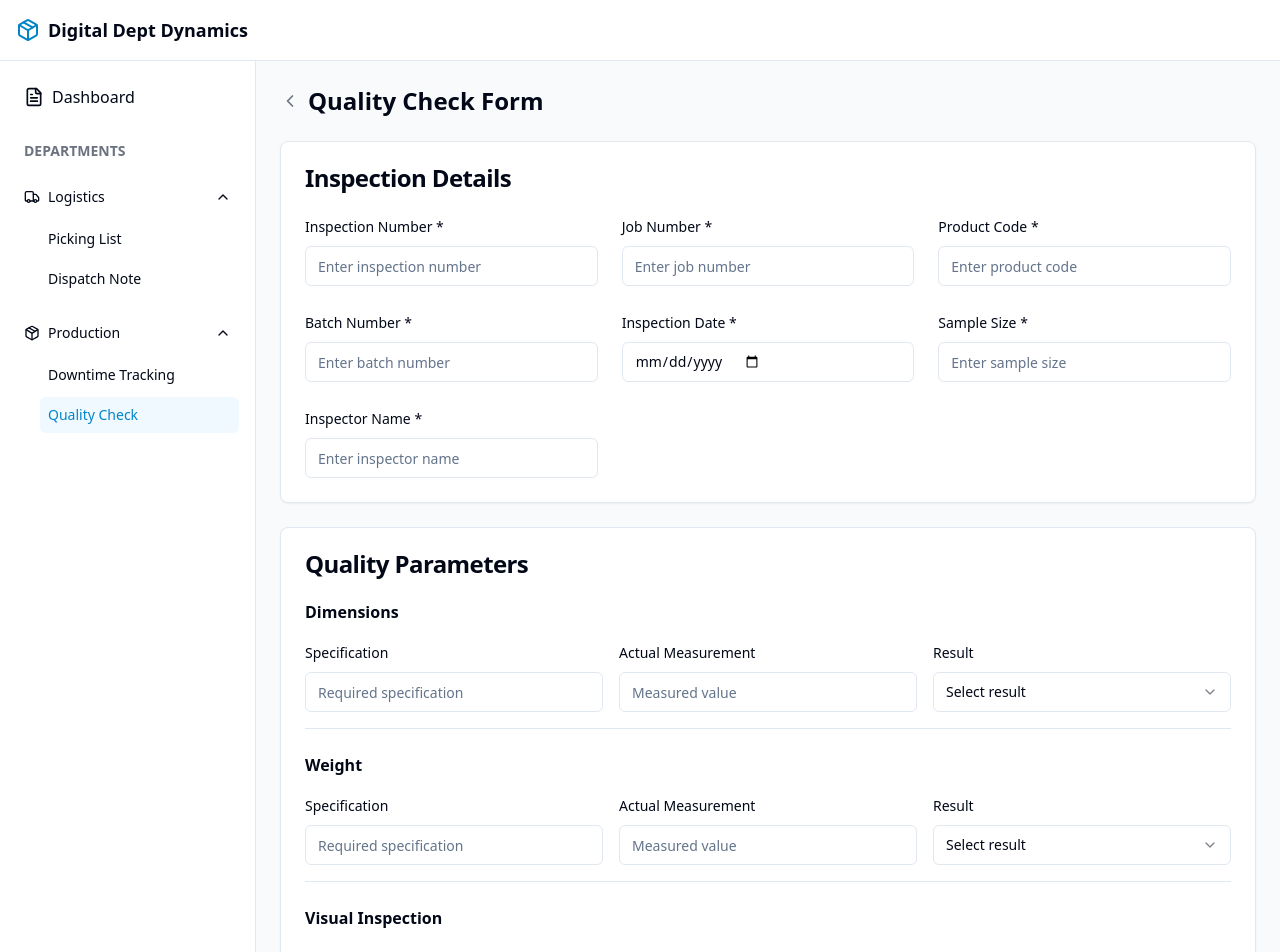
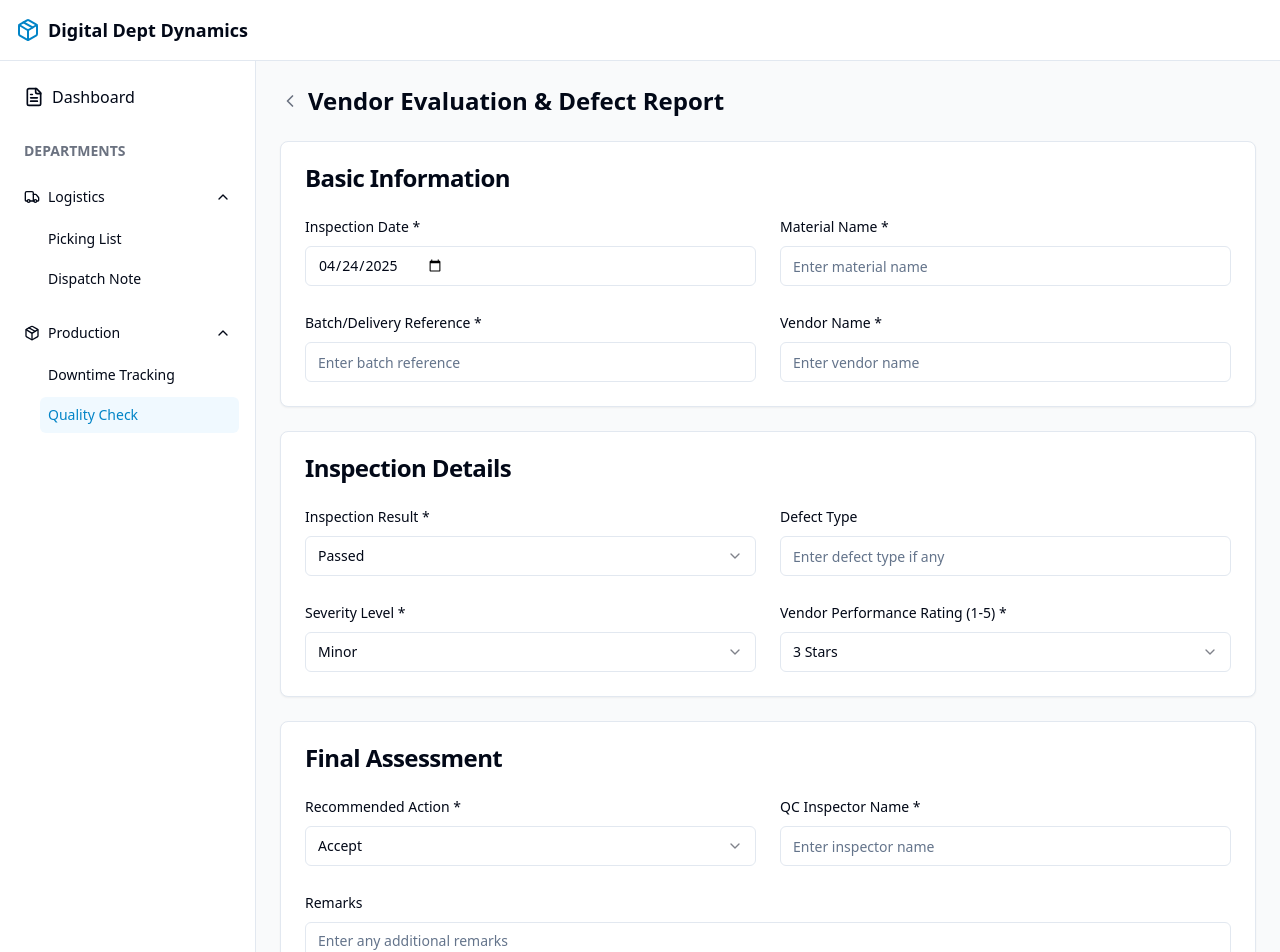
Before and after one commit to niolaworks/digital-dept-dynamics, a React (Vite) app: page /production/quality-check in a window 1280 px wide. Shown: the top 952 px of the page. Built offline with nearby package versions, Linux system fonts and the light colour scheme.

Commit message:
Refactor: Implement Quality Control Form
Replaces the existing Quality Check form with a new form for Quality Control, Vendor Evaluation, and Defect Reporting, including new fields and functionality.

```diff
--- a/src/pages/production/QualityCheckForm.tsx
+++ b/src/pages/production/QualityCheckForm.tsx
@@ -12,50 +12,37 @@ import {
   SelectTrigger,
   SelectValue
 } from "@/components/ui/select";
-import { Checkbox } from "@/components/ui/checkbox";
 import { useToast } from "@/hooks/use-toast";
-import { ChevronLeft, Save } from "lucide-react";
+import { ChevronLeft } from "lucide-react";
 import { Link } from "react-router-dom";
-import { Separator } from "@/components/ui/separator";
-
-type QualityCheckItem = {
-  id: number;
-  parameter: string;
-  specification: string;
-  actual: string;
-  result: "pass" | "fail" | "";
-};
+import {
+  QualityControlData,
+  DefectSeverity,
+  InspectionResult,
+  RecommendedAction
+} from "./types";
 
 const ProductionQualityCheck = () => {
   const { toast } = useToast();
-  const [inspectionNumber, setInspectionNumber] = useState("");
-  const [jobNumber, setJobNumber] = useState("");
-  const [productCode, setProductCode] = useState("");
-  const [batchNumber, setBatchNumber] = useState("");
-  const [inspectionDate, setInspectionDate] = useState("");
-  const [inspectorName, setInspectorName] = useState("");
-  const [sampleSize, setSampleSize] = useState("");
-  const [overallResult, setOverallResult] = useState<"pass" | "fail" | "">("");
-  const [comments, setComments] = useState("");
-
-  const [checkItems, setCheckItems] = useState<QualityCheckItem[]>([
-    { id: 1, parameter: "Dimensions", specification: "", actual: "", result: "" },
-    { id: 2, parameter: "Weight", specification: "", actual: "", result: "" },
-    { id: 3, parameter: "Visual Inspection", specification: "", actual: "", result: "" },
-    { id: 4, parameter: "Functionality Test", specification: "", actual: "", result: "" },
-  ]);
-
-  const handleCheckItemChange = (id: number, field: keyof QualityCheckItem, value: string) => {
-    setCheckItems(checkItems.map(item =>
-      item.id === id ? { ...item, [field]: value } : item
-    ));
-  };
+  const [formData, setFormData] = useState<QualityControlData>({
+    inspectionDate: new Date().toISOString().split('T')[0],
+    materialName: "",
+    batchReference: "",
+    vendorName: "",
+    inspectionResult: "Passed",
+    defectType: "",
+    severityLevel: "Minor",
+    vendorRating: 3,
+    recommendedAction: "Accept",
+    inspectorName: "",
+    remarks: ""
+  });
 
   const handleSubmit = (e: React.FormEvent) => {
     e.preventDefault();
     toast({
-      title: "Quality Check Saved",
-      description: `Inspection #${inspectionNumber} has been recorded.`
+      title: "Quality Control Report Saved",
+      description: `Inspection for ${formData.materialName} has been recorded.`
     });
   };
 
@@ -65,85 +52,53 @@ const ProductionQualityCheck = () => {
         <Link to="/production" className="text-gray-500 hover:text-gray-800">
           <ChevronLeft className="h-5 w-5" />
         </Link>
-        <h1 className="text-2xl font-bold">Quality Check Form</h1>
+        <h1 className="text-2xl font-bold">Vendor Evaluation & Defect Report</h1>
       </div>
 
       <form onSubmit={handleSubmit}>
         <Card className="mb-6">
           <CardHeader>
-            <CardTitle>Inspection Details</CardTitle>
+            <CardTitle>Basic Information</CardTitle>
           </CardHeader>
           <CardContent>
-            <div className="grid grid-cols-1 md:grid-cols-3 gap-6">
-              <div className="space-y-2">
-                <Label htmlFor="inspectionNumber">Inspection Number *</Label>
-                <Input
-                  id="inspectionNumber"
-                  placeholder="Enter inspection number"
-                  value={inspectionNumber}
-                  onChange={e => setInspectionNumber(e.target.value)}
-                  required
-                />
-              </div>
-              <div className="space-y-2">
-                <Label htmlFor="jobNumber">Job Number *</Label>
-                <Input
-                  id="jobNumber"
-                  placeholder="Enter job number"
-                  value={jobNumber}
-                  onChange={e => setJobNumber(e.target.value)}
-                  required
-                />
-              </div>
-              <div className="space-y-2">
-                <Label htmlFor="productCode">Product Code *</Label>
-                <Input
-                  id="productCode"
-                  placeholder="Enter product code"
-                  value={productCode}
-                  onChange={e => setProductCode(e.target.value)}
-                  required
-                />
-              </div>
-              <div className="space-y-2">
-                <Label htmlFor="batchNumber">Batch Number *</Label>
-                <Input
-                  id="batchNumber"
-                  placeholder="Enter batch number"
-                  value={batchNumber}
-                  onChange={e => setBatchNumber(e.target.value)}
-                  required
-                />
-              </div>
+            <div className="grid grid-cols-1 md:grid-cols-2 gap-6">
               <div className="space-y-2">
                 <Label htmlFor="inspectionDate">Inspection Date *</Label>
                 <Input
                   id="inspectionDate"
                   type="date"
-                  value={inspectionDate}
-                  onChange={e => setInspectionDate(e.target.value)}
+                  value={formData.inspectionDate}
+                  onChange={e => setFormData(prev => ({ ...prev, inspectionDate: e.target.value }))}
                   required
                 />
               </div>
               <div className="space-y-2">
-                <Label htmlFor="sampleSize">Sample Size *</Label>
+                <Label htmlFor="materialName">Material Name *</Label>
                 <Input
-                  id="sampleSize"
-                  type="number"
-                  min="1"
-                  placeholder="Enter sample size"
-                  value={sampleSize}
-                  onChange={e => setSampleSize(e.target.value)}
+                  id="materialName"
+                  placeholder="Enter material name"
+                  value={formData.materialName}
+                  onChange={e => setFormData(prev => ({ ...prev, materialName: e.target.value }))}
                   required
                 />
               </div>
               <div className="space-y-2">
-                <Label htmlFor="inspectorName">Inspector Name *</Label>
+                <Label htmlFor="batchReference">Batch/Delivery Reference *</Label>
                 <Input
-                  id="inspectorName"
-                  placeholder="Enter inspector name"
-                  value={inspectorName}
-                  onChange={e => setInspectorName(e.target.value)}
+                  id="batchReference"
+                  placeholder="Enter batch reference"
+                  value={formData.batchReference}
+                  onChange={e => setFormData(prev => ({ ...prev, batchReference: e.target.value }))}
+                  required
+                />
+              </div>
+              <div className="space-y-2">
+                <Label htmlFor="vendorName">Vendor Name *</Label>
+                <Input
+                  id="vendorName"
+                  placeholder="Enter vendor name"
+                  value={formData.vendorName}
+                  onChange={e => setFormData(prev => ({ ...prev, vendorName: e.target.value }))}
                   required
                 />
               </div>
@@ -153,82 +108,111 @@ const ProductionQualityCheck = () => {
 
         <Card className="mb-6">
           <CardHeader>
-            <CardTitle>Quality Parameters</CardTitle>
+            <CardTitle>Inspection Details</CardTitle>
           </CardHeader>
           <CardContent>
-            <div className="space-y-6">
-              {checkItems.map((item, index) => (
-                <div key={item.id} className="space-y-4">
-                  <div className="flex items-center gap-2">
-                    <h3 className="font-semibold">{item.parameter}</h3>
+            <div className="grid grid-cols-1 md:grid-cols-2 gap-6">
+              <div className="space-y-2">
+                <Label htmlFor="inspectionResult">Inspection Result *</Label>
+                <Select
+                  value={formData.inspectionResult}
+                  onValueChange={(value: InspectionResult) => setFormData(prev => ({ ...prev, inspectionResult: value }))}
+                >
+                  <SelectTrigger>
+                    <SelectValue placeholder="Select result" />
+                  </SelectTrigger>
+                  <SelectContent>
+                    <SelectItem value="Passed">Passed</SelectItem>
+                    <SelectItem value="Failed">Failed</SelectItem>
+                  </SelectContent>
+                </Select>
               </div>
-                  <div className="grid grid-cols-1 md:grid-cols-3 gap-4">
               <div className="space-y-2">
-                      <Label htmlFor={`specification-${item.id}`}>Specification</Label>
+                <Label htmlFor="defectType">Defect Type</Label>
                 <Input
-                        id={`specification-${item.id}`}
-                        placeholder="Required specification"
-                        value={item.specification}
-                        onChange={e => handleCheckItemChange(item.id, 'specification', e.target.value)}
+                  id="defectType"
+                  placeholder="Enter defect type if any"
+                  value={formData.defectType}
+                  onChange={e => setFormData(prev => ({ ...prev, defectType: e.target.value }))}
                 />
               </div>
               <div className="space-y-2">
-                      <Label htmlFor={`actual-${item.id}`}>Actual Measurement</Label>
-                      <Input
-                        id={`actual-${item.id}`}
-                        placeholder="Measured value"
-                        value={item.actual}
-                        onChange={e => handleCheckItemChange(item.id, 'actual', e.target.value)}
-                      />
-                    </div>
-                    <div className="space-y-2">
-                      <Label htmlFor={`result-${item.id}`}>Result</Label>
+                <Label htmlFor="severityLevel">Severity Level *</Label>
                 <Select
-                        value={item.result}
-                        onValueChange={(value) => handleCheckItemChange(item.id, 'result', value as "pass" | "fail" | "")}
+                  value={formData.severityLevel}
+                  onValueChange={(value: DefectSeverity) => setFormData(prev => ({ ...prev, severityLevel: value }))}
                 >
-                        <SelectTrigger id={`result-${item.id}`}>
-                          <SelectValue placeholder="Select result" />
+                  <SelectTrigger>
+                    <SelectValue placeholder="Select severity" />
                   </SelectTrigger>
                   <SelectContent>
-                          <SelectItem value="pass">Pass</SelectItem>
-                          <SelectItem value="fail">Fail</SelectItem>
+                    <SelectItem value="Minor">Minor</SelectItem>
+                    <SelectItem value="Moderate">Moderate</SelectItem>
+                    <SelectItem value="Critical">Critical</SelectItem>
                   </SelectContent>
                 </Select>
               </div>
+              <div className="space-y-2">
+                <Label htmlFor="vendorRating">Vendor Performance Rating (1-5) *</Label>
+                <Select
+                  value={formData.vendorRating.toString()}
+                  onValueChange={(value) => setFormData(prev => ({ ...prev, vendorRating: parseInt(value) }))}
+                >
+                  <SelectTrigger>
+                    <SelectValue placeholder="Select rating" />
+                  </SelectTrigger>
+                  <SelectContent>
+                    {[1, 2, 3, 4, 5].map(rating => (
+                      <SelectItem key={rating} value={rating.toString()}>
+                        {rating} Star{rating > 1 ? 's' : ''}
+                      </SelectItem>
+                    ))}
+                  </SelectContent>
+                </Select>
               </div>
-                  {index < checkItems.length - 1 && <Separator />}
-                </div>
-              ))}
             </div>
           </CardContent>
         </Card>
 
         <Card className="mb-6">
           <CardHeader>
-            <CardTitle>Inspection Result</CardTitle>
+            <CardTitle>Final Assessment</CardTitle>
           </CardHeader>
           <CardContent>
-            <div className="space-y-6">
+            <div className="grid grid-cols-1 md:grid-cols-2 gap-6">
               <div className="space-y-2">
-                <Label htmlFor="overallResult">Overall Result *</Label>
-                <Select required value={overallResult} onValueChange={(value: "pass" | "fail" | "") => setOverallResult(value)}>
-                  <SelectTrigger id="overallResult">
-                    <SelectValue placeholder="Select overall result" />
+                <Label htmlFor="recommendedAction">Recommended Action *</Label>
+                <Select
+                  value={formData.recommendedAction}
+                  onValueChange={(value: RecommendedAction) => setFormData(prev => ({ ...prev, recommendedAction: value }))}
+                >
+                  <SelectTrigger>
+                    <SelectValue placeholder="Select action" />
                   </SelectTrigger>
                   <SelectContent>
-                    <SelectItem value="pass">Pass</SelectItem>
-                    <SelectItem value="fail">Fail</SelectItem>
+                    <SelectItem value="Accept">Accept</SelectItem>
+                    <SelectItem value="Reject">Reject</SelectItem>
+                    <SelectItem value="Conditional Use">Conditional Use</SelectItem>
                   </SelectContent>
                 </Select>
               </div>
               <div className="space-y-2">
-                <Label htmlFor="comments">Comments</Label>
+                <Label htmlFor="inspectorName">QC Inspector Name *</Label>
+                <Input
+                  id="inspectorName"
+                  placeholder="Enter inspector name"
+                  value={formData.inspectorName}
+                  onChange={e => setFormData(prev => ({ ...prev, inspectorName: e.target.value }))}
+                  required
+                />
+              </div>
+              <div className="space-y-2 md:col-span-2">
+                <Label htmlFor="remarks">Remarks</Label>
                 <Textarea
-                  id="comments"
-                  placeholder="Enter any comments or observations"
-                  value={comments}
-                  onChange={e => setComments(e.target.value)}
+                  id="remarks"
+                  placeholder="Enter any additional remarks"
+                  value={formData.remarks}
+                  onChange={e => setFormData(prev => ({ ...prev, remarks: e.target.value }))}
                   rows={4}
                 />
               </div>
@@ -240,9 +224,7 @@ const ProductionQualityCheck = () => {
           <Button type="button" variant="outline" asChild>
             <Link to="/production">Cancel</Link>
           </Button>
-          <Button type="submit" className="flex items-center gap-2">
-            <Save className="h-4 w-4" /> Submit Quality Check
-          </Button>
+          <Button type="submit">Submit Quality Control Report</Button>
         </div>
       </form>
     </div>
```
Also changed, not shown: src/pages/production/types.ts (+20 -1 lines). Lines whose indentation alone changed are shown as unchanged.
